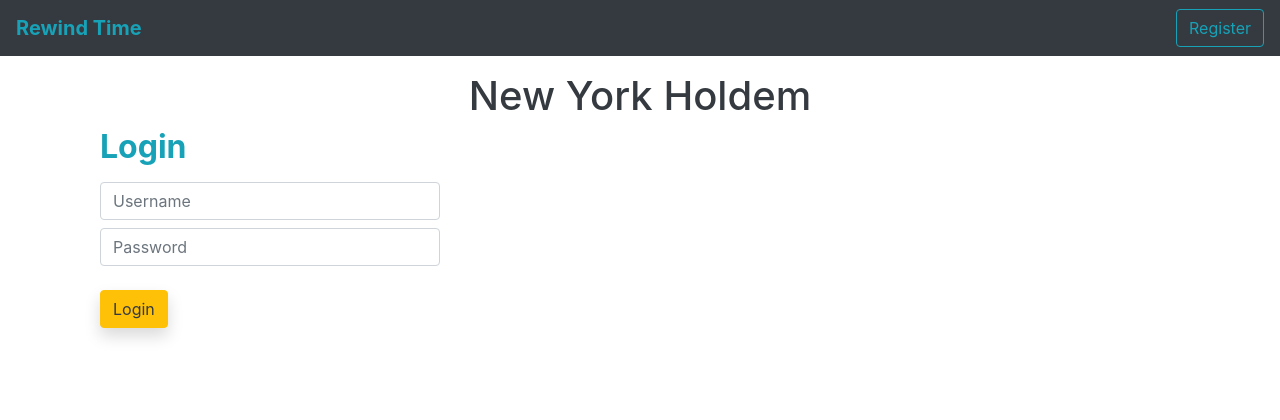
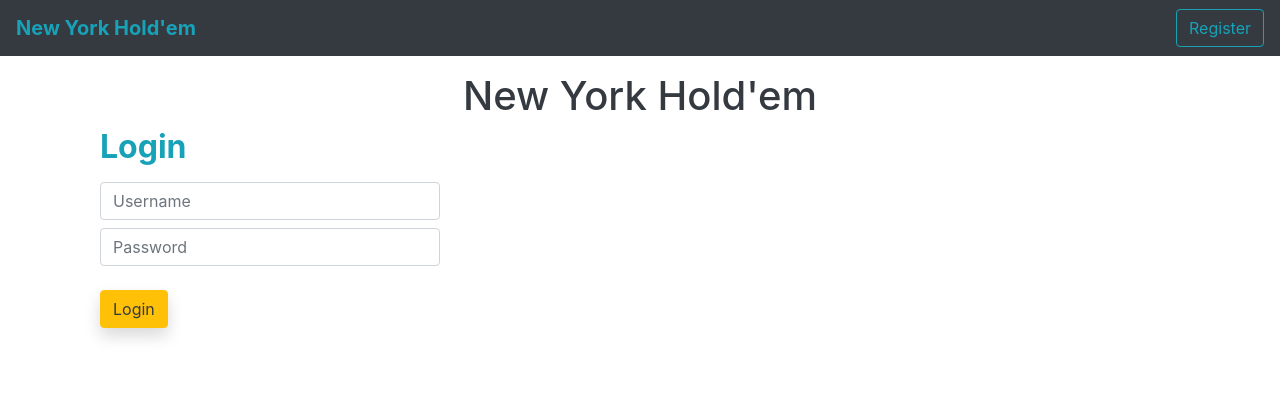
Before and after one commit to bnidevs/dah_its_rewind_time, a Flask app: page / in a window 1280 px wide. Shown: the top 420 px of the page. Run offline with Flask 2, Linux system fonts and the light colour scheme; some libraries are stand-ins or nearby versions.

Commit message:
fixed navbar title

```diff
--- a/templates/index.html
+++ b/templates/index.html
@@ -4,7 +4,7 @@
 {% block title %} Dah It's Rewind Time {% endblock %}
 {% block content %}
 	<div class="container">
-		<a class="text-dark" style="text-decoration: none;" href="/"><h1 class="text-center"> New York Holdem </h1></a>
+		<a class="text-dark" style="text-decoration: none;" href="/"><h1 class="text-center">New York Hold'em</h1></a>
 	</div></div>
 	<div class = "container">
 	  <div class="col-md-4">
--- a/templates/template.html
+++ b/templates/template.html
@@ -18,7 +18,7 @@
           <div class="container">
             <nav class="navbar fixed-top navbar-expand-lg navbar-dark bg-dark flex-row">
               <!-- The navbar present at the top of our demo page -->
-                 <a class="navbar-brand text-info" href="/"><b>Rewind Time</b></a>
+                 <a class="navbar-brand text-info" href="/"><b>New York Hold'em</b></a>
                  <!-- JavaScript is needed for the toggle to function properly in a tiny window where nav-items cannot be seen -->
                  <button class="navbar-toggler" type="button" data-toggle="collapse" data-target="#navbarSupportedContent" aria-controls="navbarSupportedContent" aria-expanded="false" aria-label="Toggle navigation">
                       <span class="navbar-toggler-icon"></span>
```
